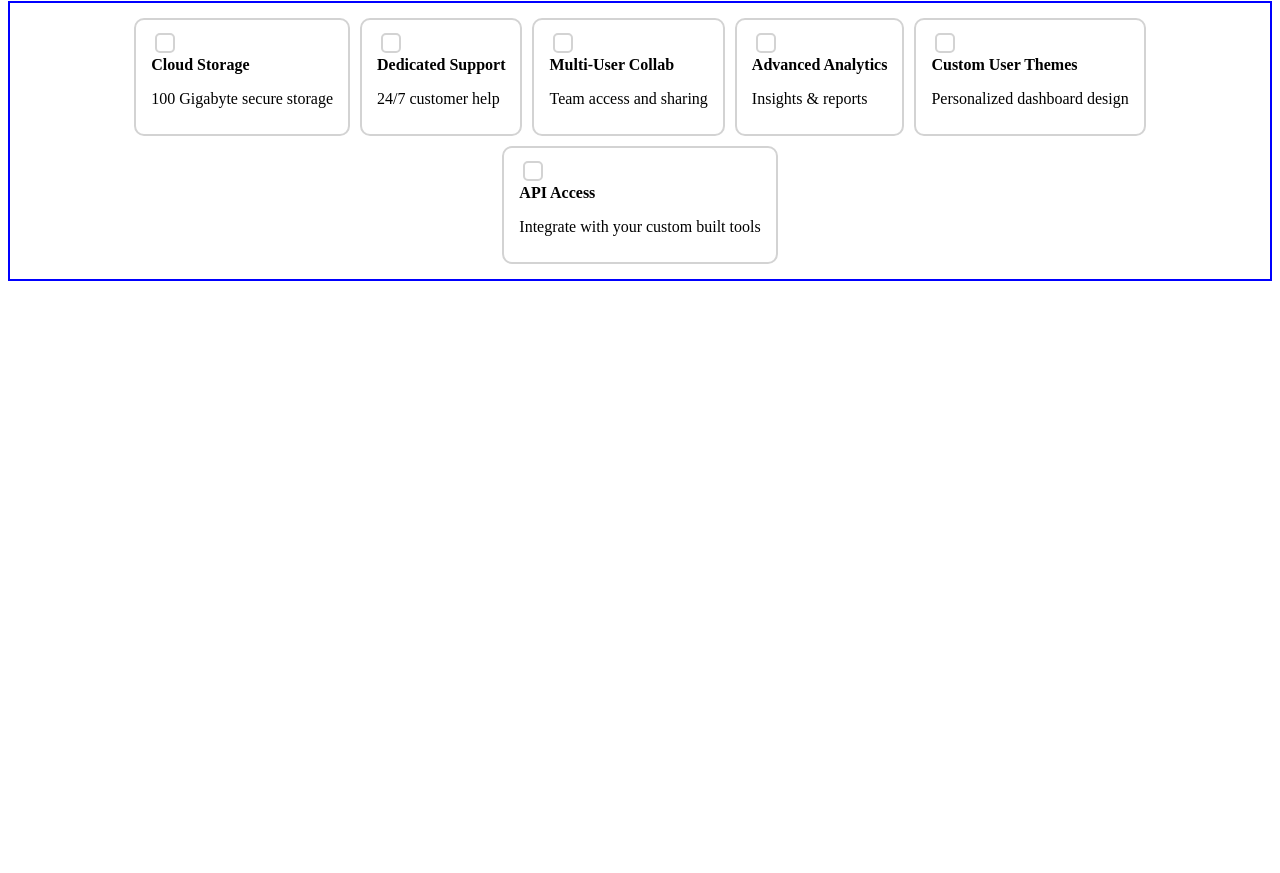
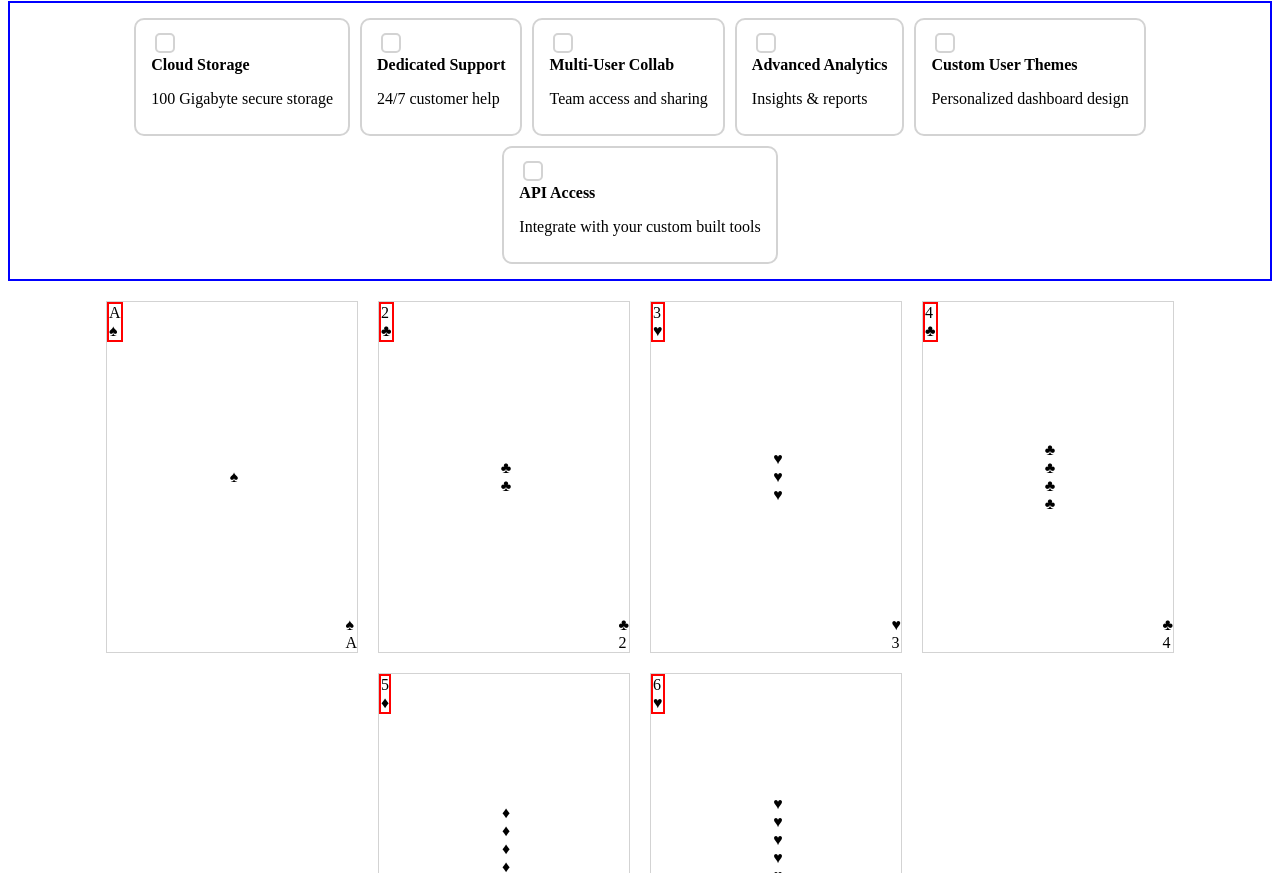
Before and after one commit to abdel1413/custom-input, a plain HTML site: page index.html in a window 1280 px wide. Shown: the part 79-952 px from the top of the page. Before the commit the page ends 800 px from the top, so only its background shows below. Drawn offline with Linux system fonts and the light colour scheme.

Commit message:
create a game cards

```diff
--- a/index.html
+++ b/index.html
@@ -60,6 +60,104 @@
         </label>
     </div>
   </div>
+
+  <div id='playing-cards'>
+  <div class='card'>
+    <div class='left'>
+        <div>A</div>
+        <div>♠</div>
+
+    </div>
+    <div class='middle'>
+        <div>♠</div>
+    </div>
+    <div class='right'>
+        <div>♠</div>
+        <div>A</div>
+    </div>
+  </div>
+  <div class='card'>
+    <div class='left'>
+        <div>2</div>
+        <div>♣</div>
+    </div>
+    <div class='middle'>
+        <div>♣</div>
+        <div>♣</div>
+    </div>
+    <div class='right'>
+        <div>♣</div>
+        <div>2</div>
+    </div>
+  </div>
+  <div class='card'>
+    <div class='left'>
+        <div>3</div>
+        <div>♥</div>
+    </div>
+    <div class='middle'>
+        <div>♥</div>
+        <div>♥</div>
+        <div>♥</div>
+    </div>
+    <div class='right'>
+        <div>♥</div>
+        <div>3</div>
+    </div>
+  </div>
+  <div class='card'>
+    <div class='left'>
+        <div>4</div>
+        <div>♣</div>
+    </div>
+    <div class='middle'>
+         <div>♣</div>
+         <div>♣</div>
+         <div>♣</div>
+         <div>♣</div>
+    </div>
+    <div class='right'>
+        <div>♣</div>
+        <div>4</div>
+    </div>
+  </div>
+  <div class="card">
+    <div class="left">
+        <div>5</div>
+        <div>♦</div>
+    </div>
+    <div class="middle">
+           <div>♦</div>
+           <div>♦</div>
+           <div>♦</div>
+           <div>♦</div>
+           <div>♦</div>
+    </div>
+    <div class="right">
+        <div>5</div>
+        <div>♦</div>
+    </div>
+  </div>
+  <div class='card'>
+    <div class='left'>
+        <div>6</div>
+        <div>♥</div>
+    </div>
+    <div class='middle'>
+        <div>♥</div>
+        <div>♥</div>
+        <div>♥</div>
+        <div>♥</div>
+        <div>♥</div>
+        <div>♥</div>
+    </div>
+    <div class='right'>
+        <div>♥</div>
+        <div>6</div>
+    </div>
+  </div>
+
+  </div>
 </body>
 
 </html>
--- a/styles.css
+++ b/styles.css
@@ -4,7 +4,6 @@
     background-color: #f0f0f0;
     text-align: center;
     border: 2px solid red;
-
 }
 .feature-card-container{
   border: 2px solid blue;
@@ -14,6 +13,7 @@
   align-items: center;
   flex-wrap: wrap;
 }
+
 .feature-card{
  border: 2px solid lightgray;
  border-radius: 10px;
@@ -54,3 +54,35 @@ input[type='checkbox']:checked::after{
   color: white;
   border-radius: 5px;
 }
+
+/* Pay Card */
+
+#playing-cards{
+margin-top: 20px;
+  display: flex;
+  justify-content: center;
+  flex-wrap: wrap;
+  gap: 20px;
+  border: 2px
+}
+.card{
+  width: 250px;
+  height: 350px;
+  background-color: white;
+  border: 1px solid lightgray;
+  display: flex;
+justify-content:space-between;
+}
+
+.left{
+  align-self: flex-start;
+  border: 2px solid red;
+}
+.middle{
+  display:flex;
+  align-self: center;
+  flex-direction:column;
+}
+.right{
+  align-self:flex-end;
+}
```
